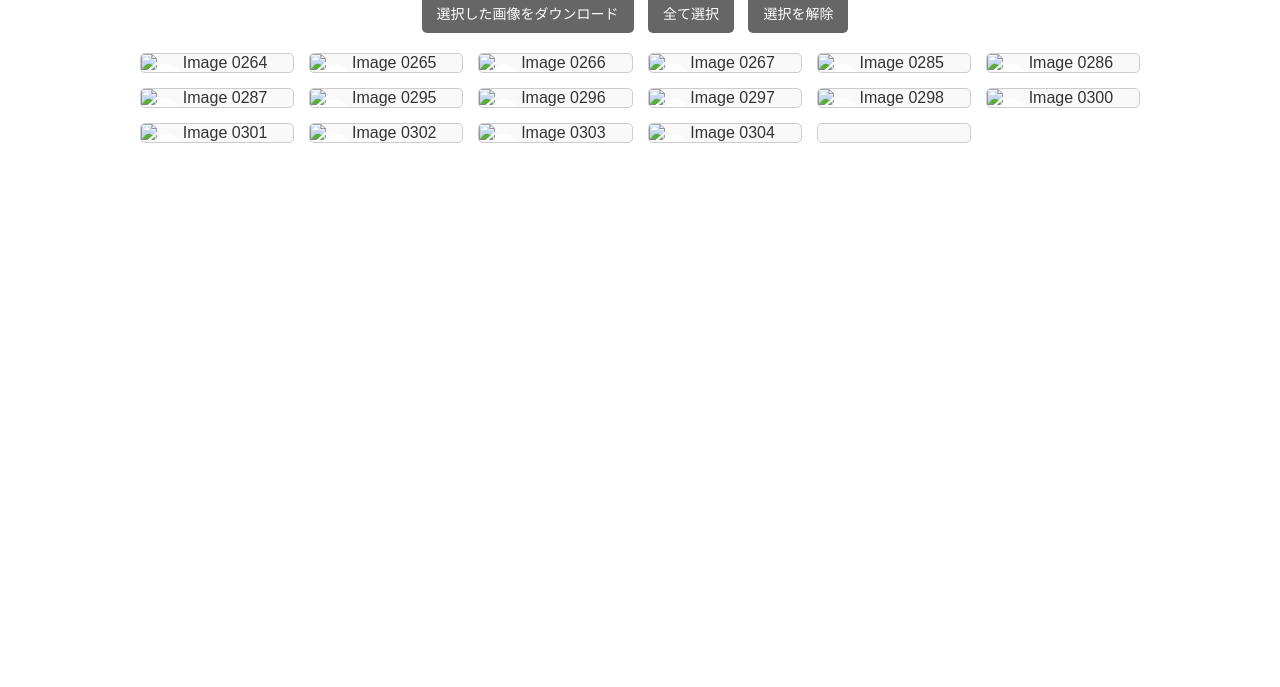
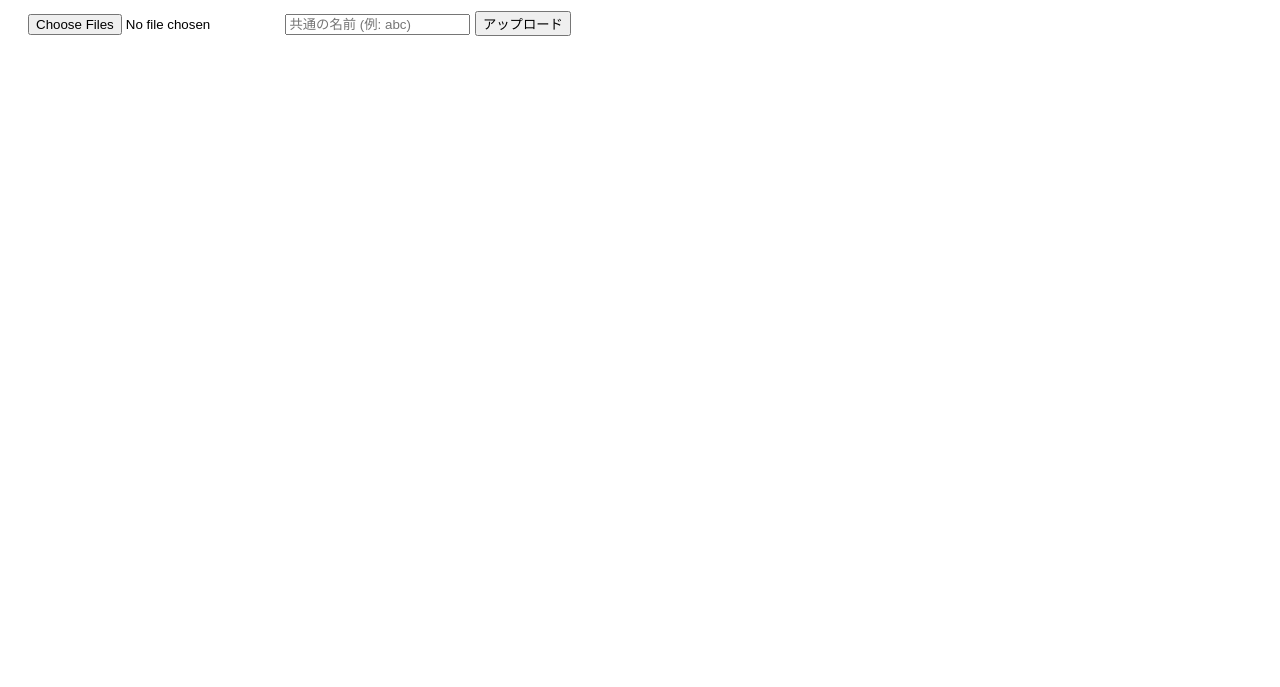
Before and after one commit to houkagakuen/test, a plain HTML site: page index.html in a window 1280 px wide. Shown: the part 113-800 px from the top of the page. Drawn offline with Linux system fonts and the light colour scheme.

Commit message:
Update index.html

```diff
--- a/index.html
+++ b/index.html
@@ -3,175 +3,75 @@
 <head>
     <meta charset="UTF-8">
     <meta name="viewport" content="width=device-width, initial-scale=1.0">
-  <title>02.入園手続き等</title>
+    <title>ファイルアップロード & リネーム</title>
     <style>
         body {
             font-family: Arial, sans-serif;
-      background-color: #ffffff;
-      color: #333;
-      display: flex;
-      justify-content: center;
-      flex-direction: column;
-      align-items: center;
-      margin: 0;
+            padding: 20px;
         }
-    h1 {
-      color: #444;
-      margin: 20px;
+        input[type="file"] {
+            margin-top: 10px;
         }
-    .gallery {
-      display: grid;
-      grid-template-columns: repeat(auto-fill, minmax(150px, 1fr));
-      gap: 15px;
-      max-width: 1000px;
-      width: 90%;
+        #file-list {
+            margin-top: 20px;
         }
-    .image-card {
-      border: 1px solid #ccc;
-      border-radius: 5px;
-      overflow: hidden;
-      background: #f9f9f9;
-      position: relative;
-      text-align: center;
-      cursor: pointer;
-    }
-    .image-card img {
-      width: 100%;
-      height: auto;
-      display: block;
-    }
-    .checkbox-overlay {
-      position: absolute;
-      top: 10px;
-      left: 10px;
-      background: rgba(255, 255, 255, 0.8);
-      padding: 5px;
-      border-radius: 50%;
-    }
-    .download-options {
-      margin: 20px;
-    }
-    .download-options button {
-      padding: 10px 15px;
-      font-size: 14px;
-      color: #fff;
-      background-color: #666;
-      border: none;
-      border-radius: 5px;
-      cursor: pointer;
-      margin-right: 10px;
-    }
-    .download-options button:hover {
-      background-color: #444;
+        .file-item {
+            margin-bottom: 5px;
         }
     </style>
 </head>
 <body>
 
-  <h1>02.入園手続き等</h1>
+    <h1>ファイルアップロード & リネームツール</h1>
 
-  <div class="download-options">
-    <button onclick="downloadSelected()">選択した画像をダウンロード</button>
-    <button onclick="selectAll()">全て選択</button>
-    <button onclick="clearSelection()">選択を解除</button>
-  </div>
+    <!-- ファイル選択とアップロードボタン -->
+    <input type="file" id="file-input" multiple>
+    <input type="text" id="basename" placeholder="共通の名前 (例: abc)">
+    <button onclick="uploadFiles()">アップロード</button>
 
-  <div class="gallery" id="gallery">
-    <div class="image-card" id="IMG_0264">
-      <img src="./IMG_0264.JPG" alt="Image 0264">
-      <div class="checkbox-overlay">
-        <input type="checkbox" class="image-checkbox">
-      </div>
-    </div>
-    <div class="image-card" id="IMG_0265">
-      <img src="./IMG_0265.JPG" alt="Image 0265">
-      <div class="checkbox-overlay">
-        <input type="checkbox" class="image-checkbox">
-      </div>
-    </div>
-    <div class="image-card" id="IMG_0266">
-      <img src="./IMG_0266.JPG" alt="Image 0266">
-      <div class="checkbox-overlay">
-        <input type="checkbox" class="image-checkbox">
-      </div>
-    </div>
-    <div class="image-card" id="IMG_0267">
-      <img src="./IMG_0267.JPG" alt="Image 0267">
-      <div class="checkbox-overlay">
-        <input type="checkbox" class="image-checkbox">
-      </div>
-    </div>
-    <div class="image-card" id="IMG_0285">
-      <img src="./IMG_0285.JPG" alt="Image 0285">
-      <div class="checkbox-overlay">
-        <input type="checkbox" class="image-checkbox">
-      </div>
-    </div>
-    <div class="image-card" id="IMG_0286">
-      <img src="./IMG_0286.JPG" alt="Image 0286">
-      <div class="checkbox-overlay">
-        <input type="checkbox" class="image-checkbox">
-      </div>
-    </div>
-    <div class="image-card" id="IMG_0287">
-      <img src="./IMG_0287.JPG" alt="Image 0287">
-      <div class="checkbox-overlay">
-        <input type="checkbox" class="image-checkbox">
-      </div>
-    </div>
-    <div class="image-card" id="IMG_0295">
-      <img src="./IMG_0295.JPG" alt="Image 0295">
-      <div class="checkbox-overlay">
-        <input type="checkbox" class="image-checkbox">
-      </div>
-    </div>
-    <div class="image-card" id="IMG_0296">
-      <img src="./IMG_0296.JPG" alt="Image 0296">
-      <div class="checkbox-overlay">
-        <input type="checkbox" class="image-checkbox">
-      </div>
-    </div>
-    <div class="image-card" id="IMG_0297">
-      <img src="./IMG_0297.JPG" alt="Image 0297">
-      <div class="checkbox-overlay">
-        <input type="checkbox" class="image-checkbox">
-      </div>
-    </div>
-    <div class="image-card" id="IMG_0298">
-      <img src="./IMG_0298.JPG" alt="Image 0298">
-      <div class="checkbox-overlay">
-        <input type="checkbox" class="image-checkbox">
-      </div>
-    </div>
-    <div class="image-card" id="IMG_0300">
-      <img src="./IMG_0300.JPG" alt="Image 0300">
-      <div class="checkbox-overlay">
-        <input type="checkbox" class="image-checkbox">
-      </div>
-    </div>
-    <div class="image-card" id="IMG_0301">
-      <img src="./IMG_0301.JPG" alt="Image 0301">
-      <div class="checkbox-overlay">
-        <input type="checkbox" class="image-checkbox">
-      </div>
-    </div>
-    <div class="image-card" id="IMG_0302">
-      <img src="./IMG_0302.JPG" alt="Image 0302">
-      <div class="checkbox-overlay">
-        <input type="checkbox" class="image-checkbox">
-      </div>
-    </div>
-    <div class="image-card" id="IMG_0303">
-      <img src="./IMG_0303.JPG" alt="Image 0303">
-      <div class="checkbox-overlay">
-        <input type="checkbox" class="image-checkbox">
-      </div>
-    </div>
-    <div class="image-card" id="IMG_0304">
-      <img src="./IMG_0304.JPG" alt="Image 0304">
-      <div class="checkbox-overlay">
-        <input type="checkbox" class="image-checkbox">
-      </div>
-    </div>
-    <div class="image-card" id="IMG_0305">
-      <img src="./IMG_
+    <div id="file-list"></div>
+
+    <script>
+        function uploadFiles() {
+            const fileInput = document.getElementById('file-input');
+            const basename = document.getElementById('basename').value || 'ファイル';
+            const fileList = document.getElementById('file-list');
+            fileList.innerHTML = ''; // リストをクリア
+
+            if (!fileInput.files.length) {
+                alert('ファイルを選択してください。');
+                return;
+            }
+
+            Array.from(fileInput.files).forEach((file, index) => {
+                const fileItem = document.createElement('div');
+                fileItem.className = 'file-item';
+                const newFileName = `${basename}${index + 1}.${file.name.split('.').pop()}`;
+
+                fileItem.textContent = `アップロード完了: ${newFileName}`;
+                fileList.appendChild(fileItem);
+
+                // ここで、実際のアップロード処理を追加できます (例えば、サーバーへ送信)
+                // uploadToServer(file, newFileName);
+            });
+        }
+
+        // 実際のアップロード処理（例）
+        function uploadToServer(file, newFileName) {
+            // フォームデータを作成
+            const formData = new FormData();
+            formData.append('file', file, newFileName);
+
+            // Fetch API を使用してアップロードを実行
+            fetch('/upload', { // 実際のアップロード先URLに変更
+                method: 'POST',
+                body: formData
+            })
+            .then(response => response.json())
+            .then(data => console.log(data))
+            .catch(error => console.error('アップロード失敗:', error));
+        }
+    </script>
+
+</body>
+</html>
```
Lines whose indentation alone changed are shown as unchanged.
